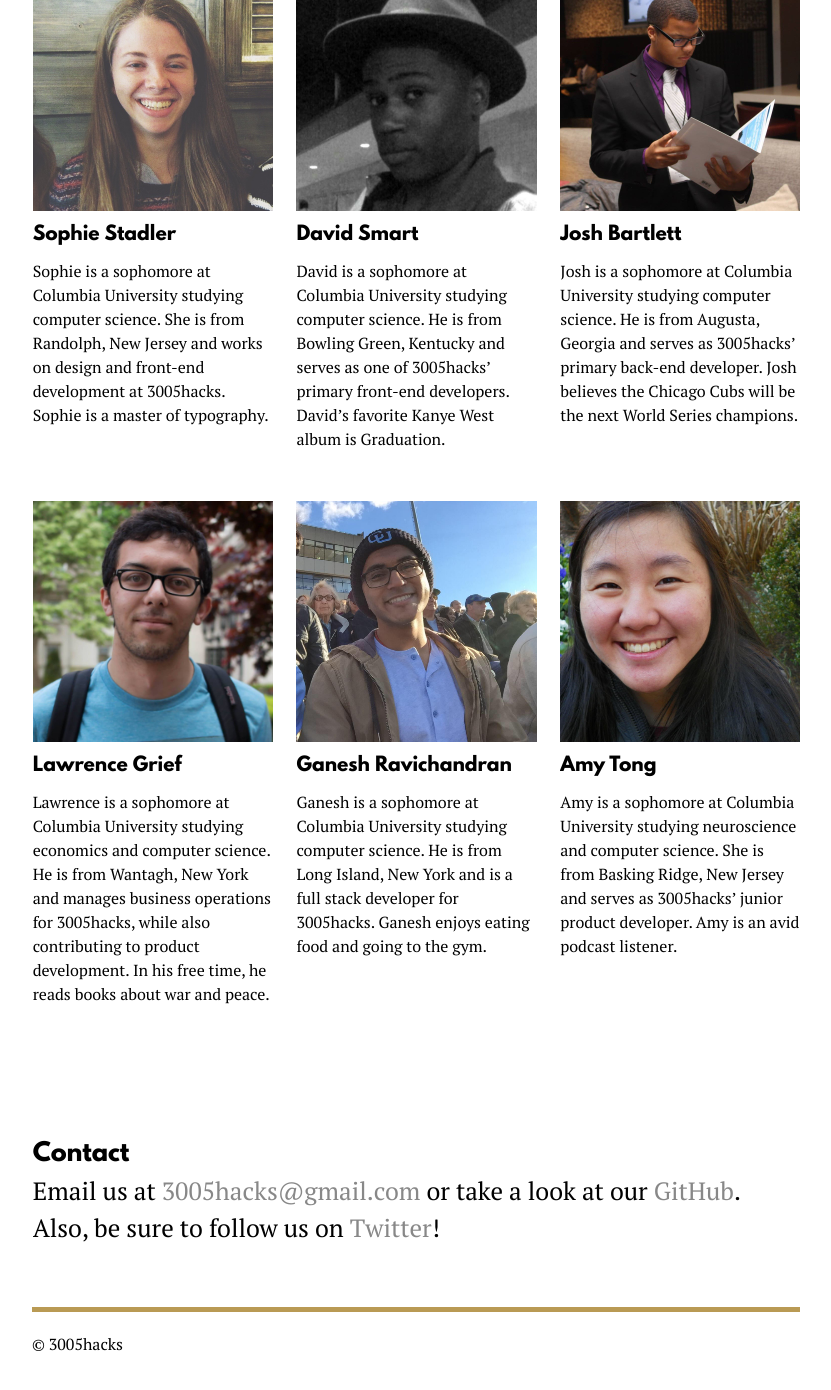
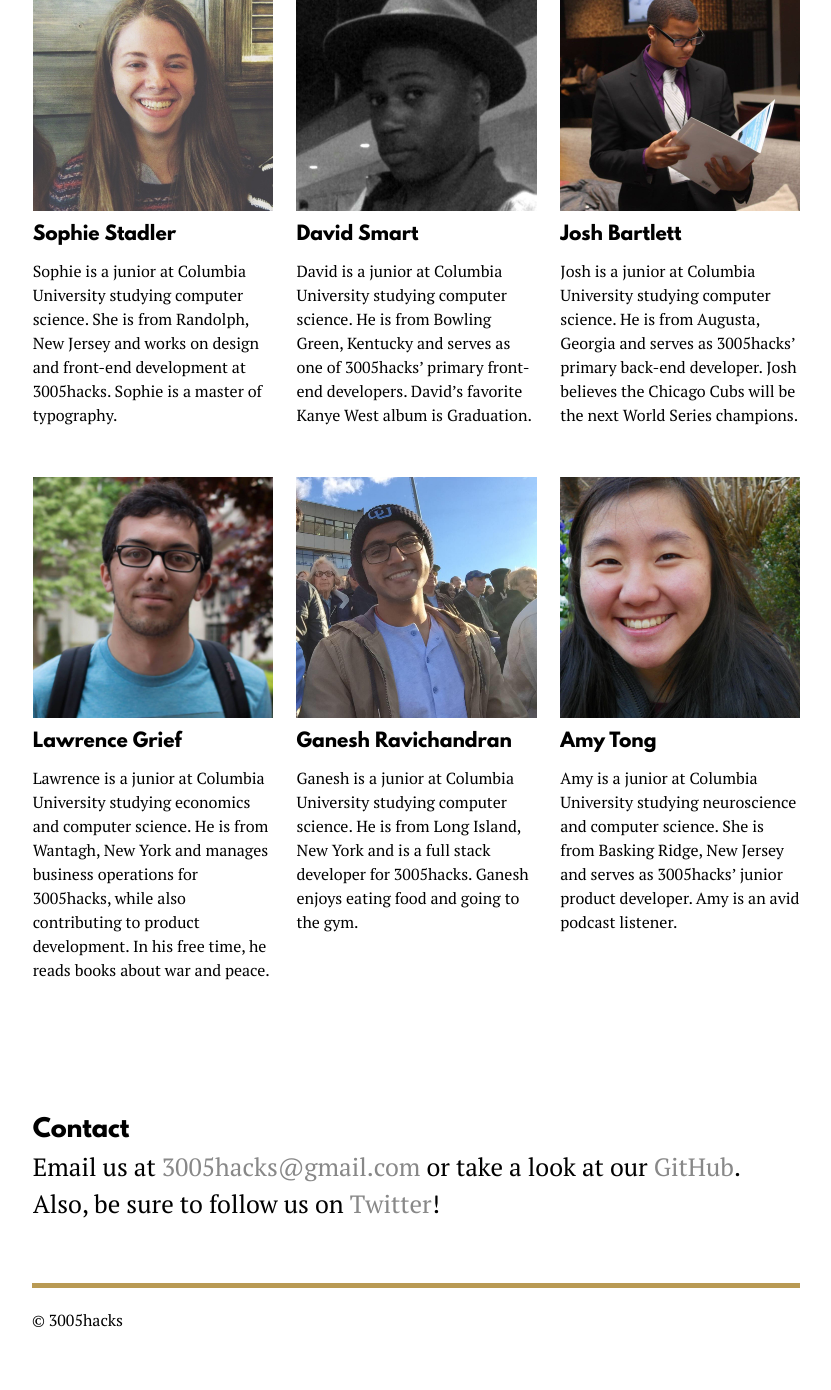
Before and after one commit to 3005hacks/3005hacks, a Jekyll site: the page built from index.html, in a window 1280 px wide and 1400 px high, scrolled down 805 px. Shown: the top 1390 px of the window, without its empty margins (224-1055 px from the left). Built offline with Jekyll 4.4.1, drawn with Linux system fonts in a browser that asks for light colours; nearby versions of some CDN libraries.

Commit message:
Update members
We’re juniors

```diff
--- a/_data/members.yml
+++ b/_data/members.yml
@@ -1,5 +1,5 @@
 - name: Sophie Stadler
-  description: "Sophie is a sophomore at Columbia University studying computer science. She is from Randolph, New Jersey and works on design and front-end development at 3005hacks. Sophie is a master of typography."
+  description: "Sophie is a junior at Columbia University studying computer science. She is from Randolph, New Jersey and works on design and front-end development at 3005hacks. Sophie is a master of typography."
   image: 'static/images/soph_linked.jpg'
   alttext: 'Picture of Sophie Stadler'
   twitter: 'http://twitter.com/sophstad'
@@ -7,7 +7,7 @@
   github: 'https://github.com/sophstad'
 
 - name: David Smart
-  description: "David is a sophomore at Columbia University studying computer science. He is from Bowling Green, Kentucky and serves as one of 3005hacks&rsquo; primary front-end developers. David&rsquo;s favorite Kanye West album is Graduation."
+  description: "David is a junior at Columbia University studying computer science. He is from Bowling Green, Kentucky and serves as one of 3005hacks&rsquo; primary front-end developers. David&rsquo;s favorite Kanye West album is Graduation."
   image: 'static/images/david_hat.jpg'
   alttext: 'Picture of David Smart'
   twitter: 'http://twitter.com/therealdsmart'
@@ -15,7 +15,7 @@
   github: 'https://github.com/therealdsmart'
 
 - name: Josh Bartlett
-  description: "Josh is a sophomore at Columbia University studying computer science. He is from Augusta, Georgia and serves as 3005hacks&rsquo; primary back-end developer. Josh believes the Chicago Cubs will be the next World Series champions."
+  description: "Josh is a junior at Columbia University studying computer science. He is from Augusta, Georgia and serves as 3005hacks&rsquo; primary back-end developer. Josh believes the Chicago Cubs will be the next World Series champions."
   image: 'static/images/josh_folder.jpg'
   alttext: 'Picture of Josh Bartlett'
   twitter: 'http://twitter.com/jcbartlett25'
@@ -23,7 +23,7 @@
   github: 'https://github.com/jcbartlett25'
 
 - name: Lawrence Grief
-  description: "Lawrence is a sophomore at Columbia University studying economics and computer science. He is from Wantagh, New York and manages business operations for 3005hacks, while also contributing to product development. In his free time, he reads books about war and peace."
+  description: "Lawrence is a junior at Columbia University studying economics and computer science. He is from Wantagh, New York and manages business operations for 3005hacks, while also contributing to product development. In his free time, he reads books about war and peace."
   image: 'static/images/larry_bruh.jpg'
   alttext: 'Picture of Larry Grief'
   twitter: 'http://twitter.com/largrief'
@@ -31,7 +31,7 @@
   github: 'https://github.com/larryslaughter'
 
 - name: Ganesh Ravichandran
-  description: "Ganesh is a sophomore at Columbia University studying computer science. He is from Long Island, New York and is a full stack developer for 3005hacks. Ganesh enjoys eating food and going to the gym."
+  description: "Ganesh is a junior at Columbia University studying computer science. He is from Long Island, New York and is a full stack developer for 3005hacks. Ganesh enjoys eating food and going to the gym."
   image: 'static/images/ganesh_football.jpg'
   alttext: 'Picture of Ganesh Ravichandran'
   twitter: 'http://twitter.com/batmanofbutler'
@@ -39,7 +39,7 @@
   github: 'https://github.com/TheBatmanofButler'
 
 - name: Amy Tong
-  description: "Amy is a sophomore at Columbia University studying neuroscience and computer science. She is from Basking Ridge, New Jersey and serves as 3005hacks&rsquo; junior product developer. Amy is an avid podcast listener."
+  description: "Amy is a junior at Columbia University studying neuroscience and computer science. She is from Basking Ridge, New Jersey and serves as 3005hacks&rsquo; junior product developer. Amy is an avid podcast listener."
   image: 'static/images/amy_bighead.jpg'
   alttext: 'Picture of Amy Tong'
   twitter: 'http://twitter.com/amytong96'
```
